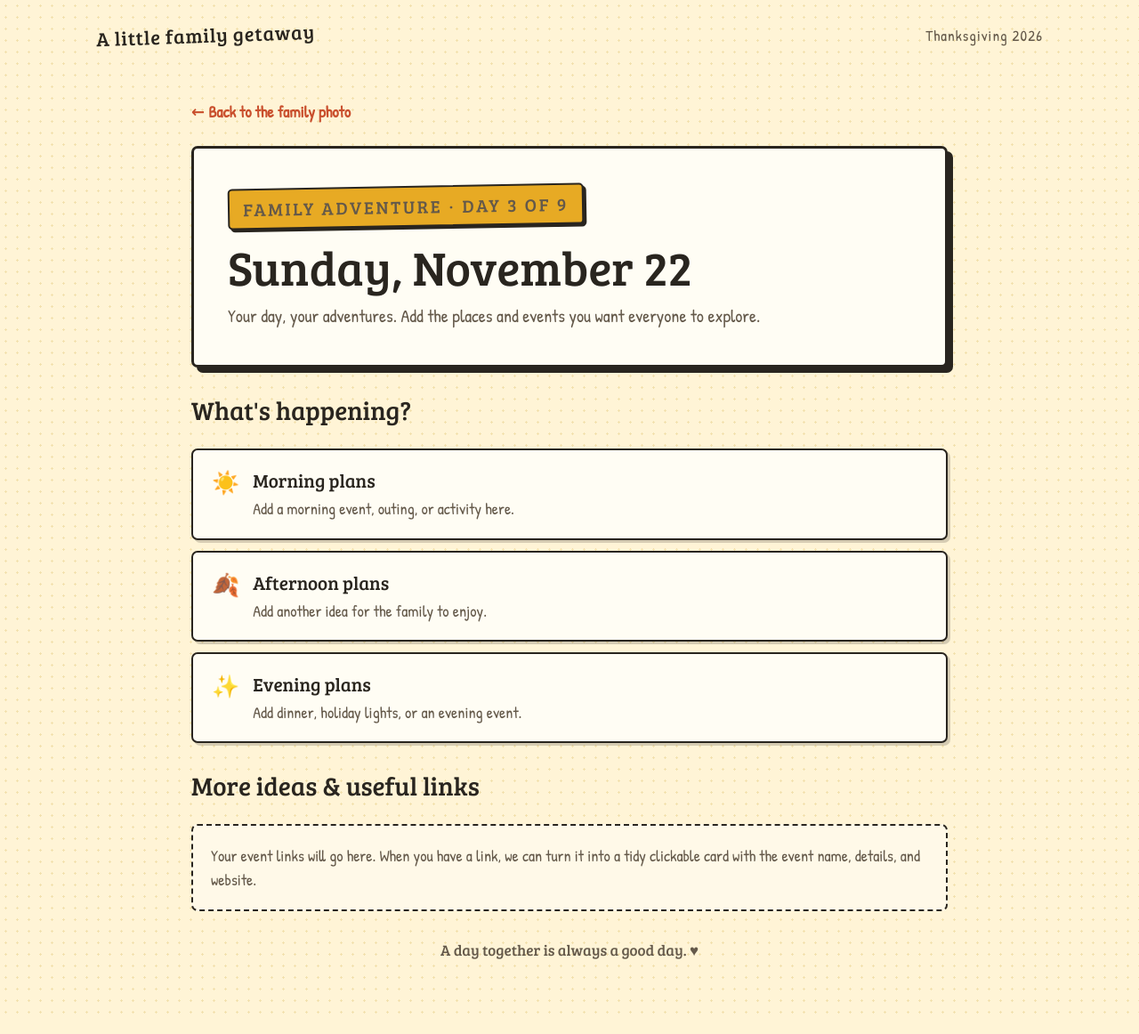
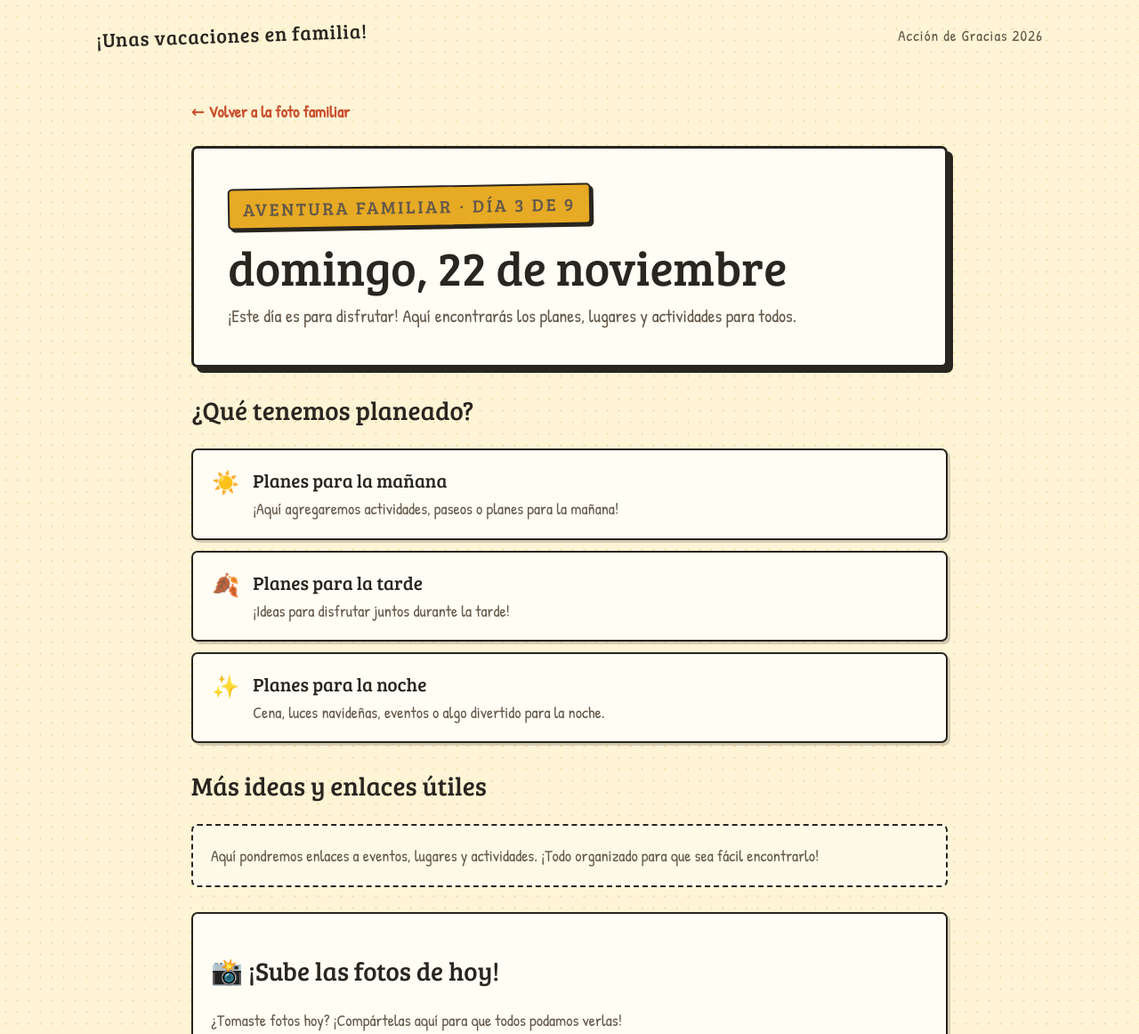
Before and after one commit to sleonny/Thanksgiving, a plain HTML site: page pages/day-3.html in a window 1280 px wide. Shown: the top 1162 px of the page at 89% size. Drawn offline with Linux system fonts and the light colour scheme.

Commit message:
Translate day 3 page and add photo gallery section

```diff
--- a/pages/day-3.html
+++ b/pages/day-3.html
@@ -1,12 +1,13 @@
 <!DOCTYPE html>
-<html lang="en"><head><meta charset="UTF-8"><meta name="viewport" content="width=device-width, initial-scale=1"><title>Sunday, November 22 | Family Guide</title><link rel="stylesheet" href="../style.css"></head>
-<body><header class="site-header"><a class="brand" href="../index.html">A little family getaway</a><span class="header-note">Thanksgiving 2026</span></header>
-<main class="day-main"><a class="back-link" href="../index.html">← Back to the family photo</a>
-<section class="day-hero"><p class="eyebrow">FAMILY ADVENTURE · DAY 3 OF 9</p><h1>Sunday, November 22</h1><p>Your day, your adventures. Add the places and events you want everyone to explore.</p></section>
-<section class="plan-section"><h2>What's happening?</h2><div class="activity-list">
-<article class="activity"><div class="activity-icon">☀️</div><div><h3>Morning plans</h3><p>Add a morning event, outing, or activity here.</p></div></article>
-<article class="activity"><div class="activity-icon">🍂</div><div><h3>Afternoon plans</h3><p>Add another idea for the family to enjoy.</p></div></article>
-<article class="activity"><div class="activity-icon">✨</div><div><h3>Evening plans</h3><p>Add dinner, holiday lights, or an evening event.</p></div></article>
+<html lang="es"><head><meta charset="UTF-8"><meta name="viewport" content="width=device-width, initial-scale=1"><title>domingo, 22 de noviembre | Guía familiar</title><link rel="stylesheet" href="../style.css"></head>
+<body><header class="site-header"><a class="brand" href="../index.html">¡Unas vacaciones en familia!</a><span class="header-note">Acción de Gracias 2026</span></header>
+<main class="day-main"><a class="back-link" href="../index.html">← Volver a la foto familiar</a>
+<section class="day-hero"><p class="eyebrow">AVENTURA FAMILIAR · DÍA 3 DE 9</p><h1>domingo, 22 de noviembre</h1><p>¡Este día es para disfrutar! Aquí encontrarás los planes, lugares y actividades para todos.</p></section>
+<section class="plan-section"><h2>¿Qué tenemos planeado?</h2><div class="activity-list">
+<article class="activity"><div class="activity-icon">☀️</div><div><h3>Planes para la mañana</h3><p>¡Aquí agregaremos actividades, paseos o planes para la mañana!</p></div></article>
+<article class="activity"><div class="activity-icon">🍂</div><div><h3>Planes para la tarde</h3><p>¡Ideas para disfrutar juntos durante la tarde!</p></div></article>
+<article class="activity"><div class="activity-icon">✨</div><div><h3>Planes para la noche</h3><p>Cena, luces navideñas, eventos o algo divertido para la noche.</p></div></article>
 </div></section>
-<section class="plan-section"><h2>More ideas & useful links</h2><div class="placeholder">Your event links will go here. When you have a link, we can turn it into a tidy clickable card with the event name, details, and website.</div></section>
-<div class="day-footer">A day together is always a good day. ♥</div></main></body></html>
+<section class="plan-section"><h2>Más ideas y enlaces útiles</h2><div class="placeholder">Aquí pondremos enlaces a eventos, lugares y actividades. ¡Todo organizado para que sea fácil encontrarlo!</div></section>
+<section class="plan-section photo-upload-section"><h2>📸 ¡Sube las fotos de hoy!</h2><p>¿Tomaste fotos hoy? ¡Compártelas aquí para que todos podamos verlas!</p><button class="upload-button" type="button" data-day="3">Subir fotos</button><p class="upload-status" aria-live="polite">Selecciona fotos desde tu teléfono o computadora.</p><div class="photo-gallery" id="gallery-day-3"></div></section>
+<div class="day-footer">¡Un día juntos siempre es un buen día! ♥</div></main><script src="../script.js"></script></body></html>
```
